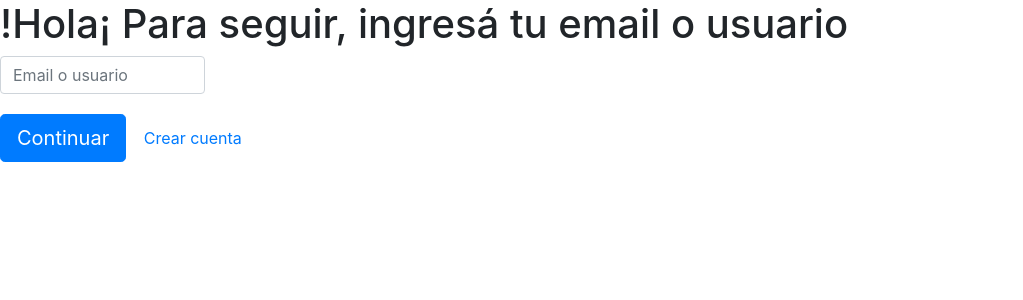
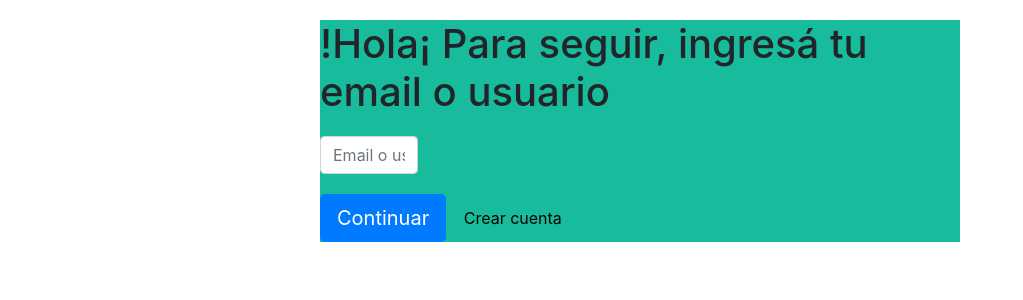
Before and after one commit to josemonzon/dinamitashop, a PHP site: page /login.html in a window 1280 px wide. Shown: the top 300 px of the page, without its empty margins (0-1023 px from the left). Run offline with PHP 8.4, Linux system fonts and the light colour scheme.

Commit message:
style(registro,login)

```diff
--- a/style.css
+++ b/style.css
@@ -4,28 +4,48 @@
 <<<<<<< HEAD
 .registroo{
     overflow: hidden;
-
 }
 .cuentaa{
-    float: left;
     margin-top: 20px;
 }
 .formularioo{
-    float: left;
+    margin: 0 auto;
 }
 .formulario-login{
     float: center;
+    margin-top: 20px;
 }
 .loginn{
     float: center;
+    margin: 0 auto;
 }
-.contenedor.login{
+.contenedor-login{
+    background: #18BC9C;
     overflow: hidden;
+    width: 50%;
+    margin: 0 auto;
+    margin-top: 20px;
+
 }
 .botoness{
+    margin: 0 auto;
     margin-top: 20px;
 }
 h4, h5 {
     font-family: 'Alata', sans-serif;
 >>>>>>> d41788f63fd4e993128a56afbaeefd5a208dfe3c
 }
+.todo{
+    padding: 150px;
+    margin: 0 auto;
+}
+.usuario-email{
+    margin: 0 auto;
+}
+.datos{
+    margin: 0 auto;
+
+}
+.btn.btn-link{
+    color: black;
+}
```
